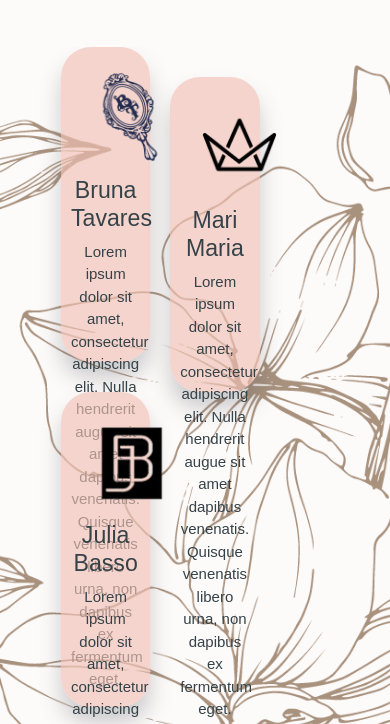
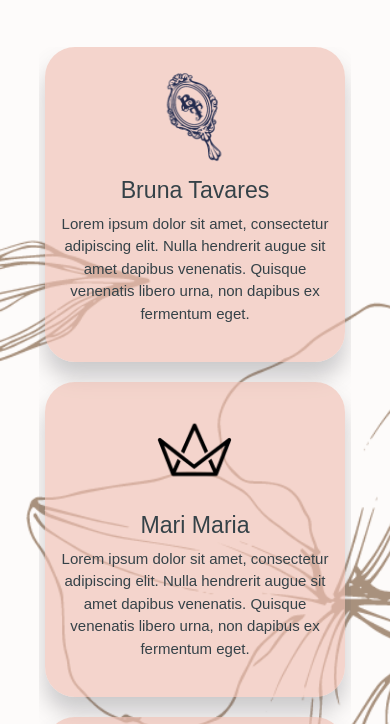
Before and after one commit to KarolineWessler/AJB_site, a plain HTML site: page index.html in a window 390 px wide. Shown: the part 560-1284 px from the top of the page. Drawn offline with nearby package versions, Linux system fonts and the light colour scheme.

Commit message:
Update style.css

```diff
--- a/CSS/style.css
+++ b/CSS/style.css
@@ -244,3 +244,21 @@ footer{
         margin-top: 40px;
     }
 }
+
+
+@media(max-width: 1175px){
+    .boxes{
+        display: flex;
+        flex-direction: column;
+        align-items: center;
+    }
+
+    .box{
+        width: 300px;
+        margin-bottom: 20px;
+    }
+
+    .dif{
+        margin-top: 0;
+    }
+}
```
